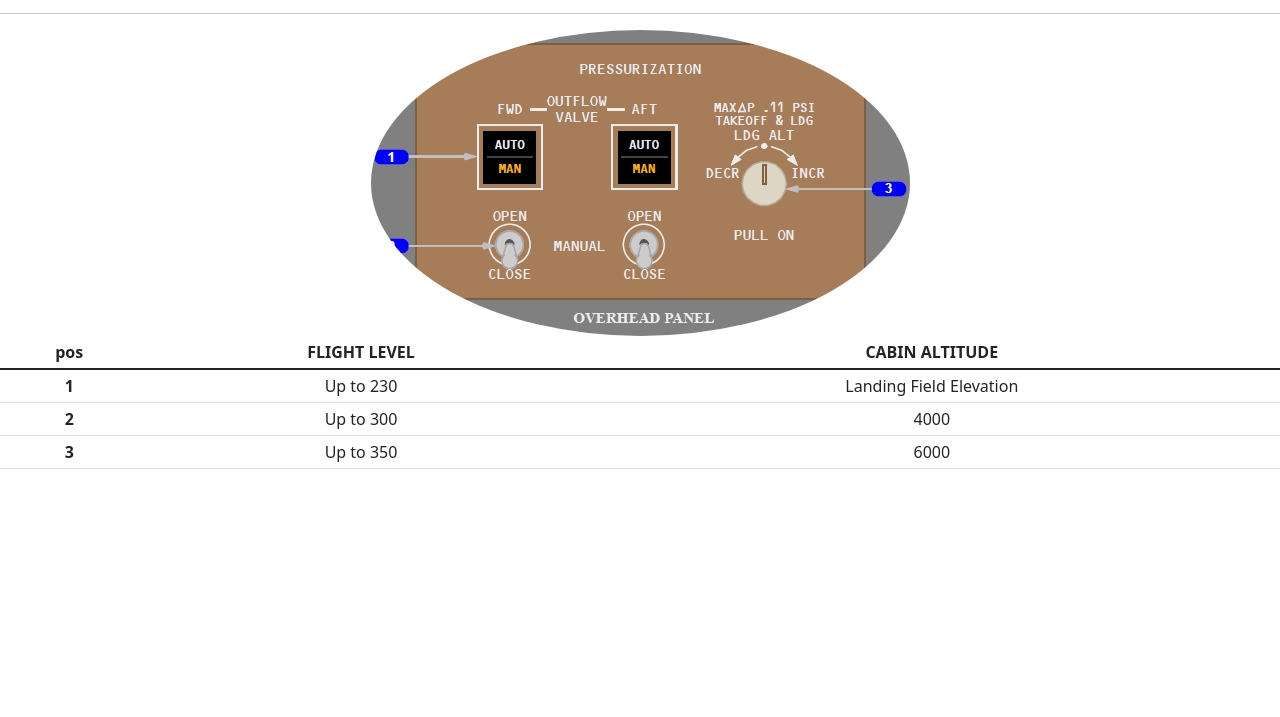
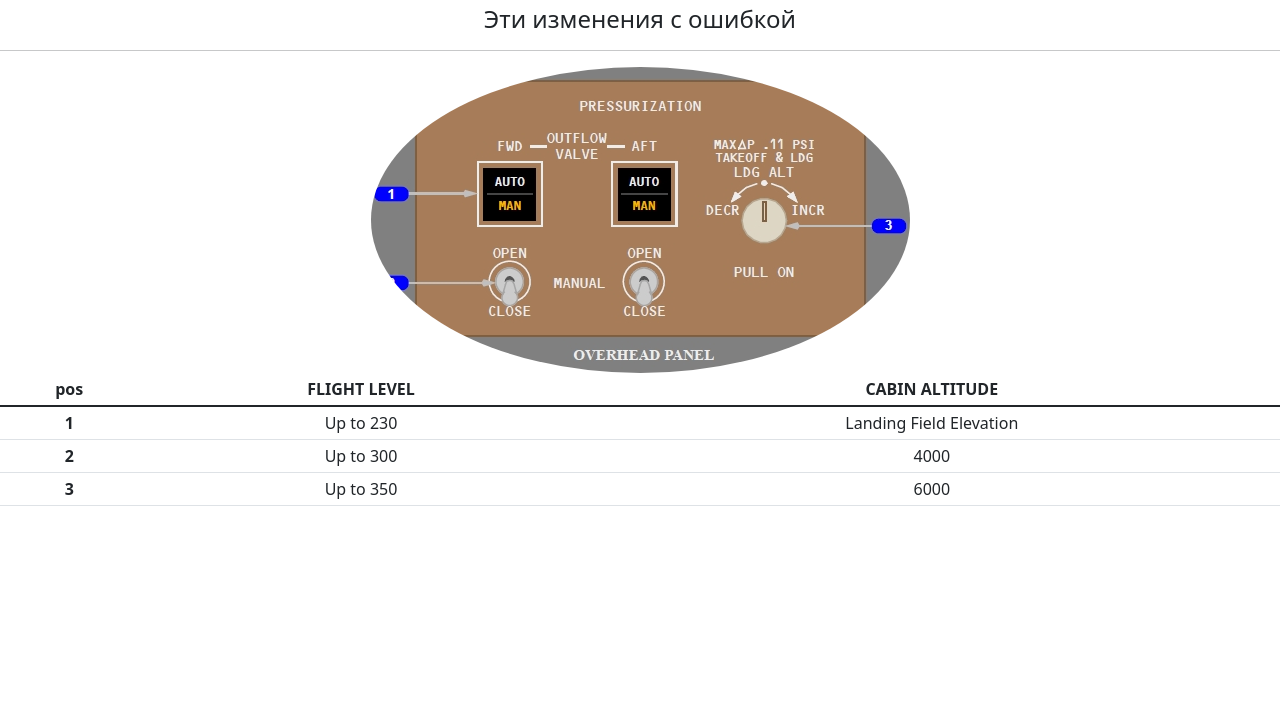
Before and after one commit to AlexSkrTh/HW6.4_Git, a plain HTML site: page index.html in a window 1280 px wide. Shown: the part 83-800 px from the top of the page. Drawn offline with nearby package versions, Linux system fonts and the light colour scheme.

Commit message:
html add h4 - 1stbr

```diff
--- a/index.html
+++ b/index.html
@@ -16,6 +16,7 @@
     <div style="text-align:center;">
     <h2>CABIN ALTITUDE AUTO</h2>
     <h3>Pressurization Panel</h3>
+    <h4>Эти изменения с ошибкой</h4>
     <hr />
     <img class="round_in" src="FCOM 777 Pressurization pnl.jpg" alt="Pressurization Panel">
     <table class="table table-sm">
```
